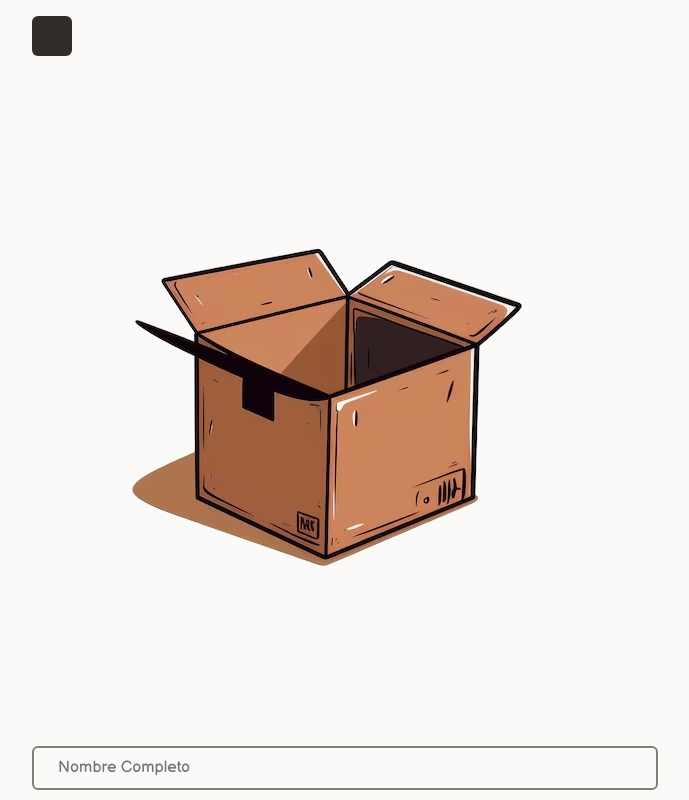
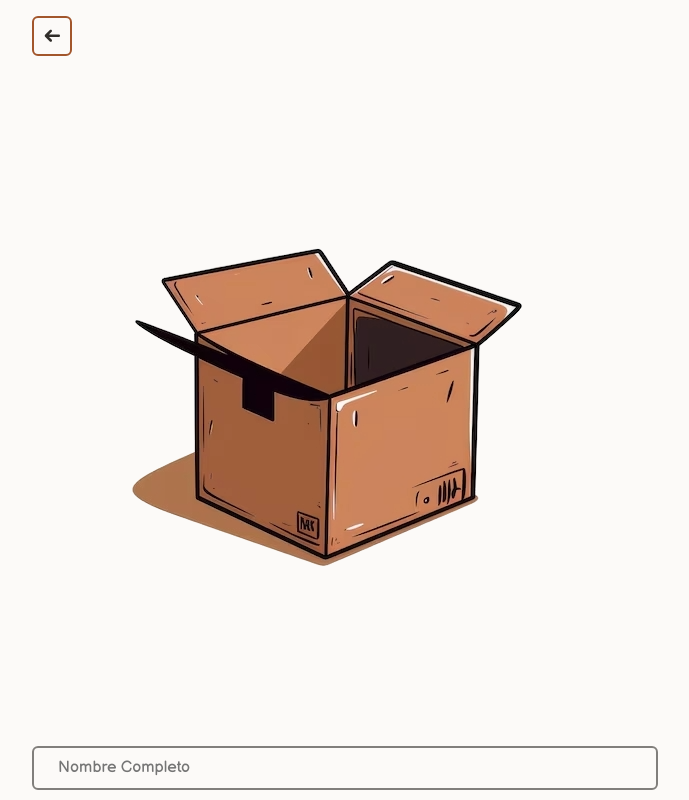
Before and after one commit to fidelChoqueDev/inventario-frontend, a React (Vite) app: page /register in a window 1280 px wide. Shown: the top 800 px of the page, without its empty margins (295-984 px from the left). Built offline with nearby package versions, Linux system fonts and the light colour scheme.

Commit message:
chore: apply updated CSS variables to component

```diff
--- a/src/components/ButtonBackIcon/ButtonBackIcon.css
+++ b/src/components/ButtonBackIcon/ButtonBackIcon.css
@@ -5,23 +5,23 @@
   width: 2.5rem;
   height: 2.5rem;
   padding: 0.5rem;
-  background-color: var(--clr-secondary);
+  background-color: var(--clr-background);
   border-radius: 6px;
-  border: 2px solid var(--clr-accent);
+  border: 2px solid var(--clr-primary);
 }
 
 .c-btn-back-icon:hover {
-  background-color: var(--clr-accent);
+  background-color: var(--clr-primary);
 }
 .c-btn-back-icon:active {
-  background-color: var(--clr-primary);
-  border-color: var(--clr-primary);
+  background-color: var(--clr-seconday);
+  border-color: var(--clr-seconday);
 }
 .c-btn-back-icon:active svg path {
-  fill: var(--clr-secondary);
+  fill: var(--clr-background);
 }
 .c-btn-back-icon:hover svg path {
-  fill: var(--clr-secondary);
+  fill: var(--clr-background);
 }
 .c-btn-back-icon svg {
   width: 80%;
```
